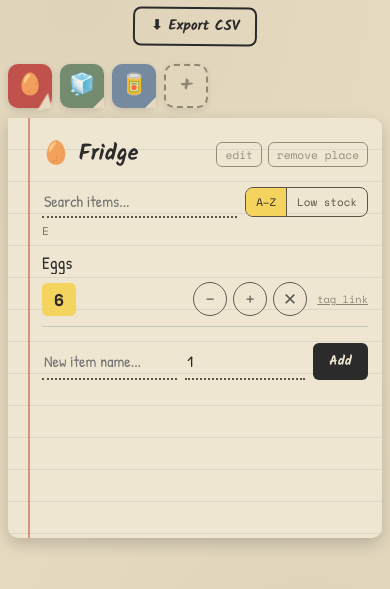
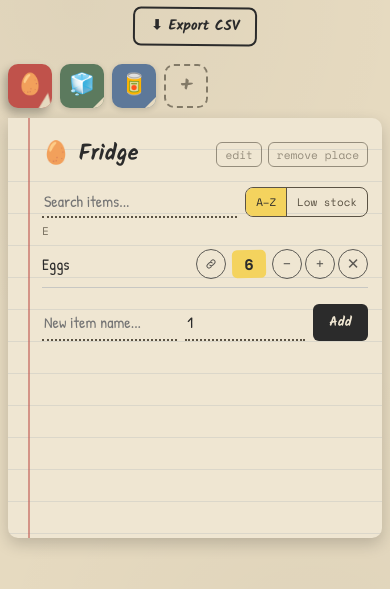
Before and after one commit to KaungSetLin3013/inventory, a plain HTML site: page index.html in a window 390 px wide. Shown: the part 81-670 px from the top of the page. Drawn offline with nearby package versions, Linux system fonts and the light colour scheme.

Commit message:
Update index.html

```diff
--- a/index.html
+++ b/index.html
@@ -84,27 +84,36 @@
   .tabs{
     display:flex;
     flex-direction:column;
-    gap:10px;
+    align-items:flex-end; /* anchor every tab's inward (right) edge at the
+                              same spot, so width differences only change
+                              how far each one extends outward (left) */
+    gap:8px;
     margin-top:46px;
-    margin-right:-2px;
-    z-index:2;
+    margin-right:-14px; /* only the pointed tip tucks under the page —
+                            the rest of each tab's rectangle stays visible */
+    z-index:1;
   }
   .tab{
     font-family:'Kalam', cursive;
     font-weight:700;
     font-size:0.95rem;
     color:#fff;
-    padding:10px 14px 10px 16px;
-    border-radius:8px 0 0 8px;
+    width:44px;
+    height:36px;
+    padding:0 22px 0 16px;
     cursor:pointer;
-    box-shadow: -2px 3px 6px rgba(0,0,0,0.15);
-    opacity:0.82;
-    transform: translateX(6px);
-    transition: transform .15s ease, opacity .15s ease;
+    box-shadow: -2px 3px 6px rgba(0,0,0,0.18);
+    border:none;
     white-space:nowrap;
-    border:none;
     text-align:left;
     position:relative;
+    display:flex;
+    align-items:center;
+    overflow:hidden;
+    /* Pointed ribbon shape: a triangular tip on the inward (right) end,
+       pointing toward the page; flat rectangle on the outward (left) end. */
+    clip-path: polygon(0 0, calc(100% - 14px) 0, 100% 50%, calc(100% - 14px) 100%, 0 100%);
+    transition: width .25s ease, transform .25s ease, box-shadow .2s ease;
   }
   .tab::after{
     content:'';
@@ -117,20 +126,36 @@
     clip-path: polygon(100% 100%, 0 100%, 100% 0);
     filter: drop-shadow(1px 1px 1px rgba(0,0,0,0.25));
     pointer-events:none;
+    display:none; /* the page-corner fold only suits the mobile icon tabs */
   }
-  .tab:hover{ transform: translateX(0px); opacity:1;}
-  .tab.active{ transform: translateX(0px); opacity:1; }
+  .tab:hover{ transform: translateX(-14px); box-shadow: -3px 4px 8px rgba(0,0,0,0.22); }
+  .tab.active{
+    width:200px;
+    transform: translateX(-14px); /* pulled fully out from under the page */
+    z-index:3;
+    box-shadow: -3px 5px 10px rgba(0,0,0,0.28);
+  }
+  .tab.active:hover{ transform: translateX(-14px); }
   .tab-add{
     background:transparent !important;
     color:var(--ink-soft) !important;
-    box-shadow:none;
+    box-shadow:none !important;
     border:2px dashed var(--ink-soft) !important;
-    opacity:0.6;
+    border-radius:8px;
+    opacity:0.7;
+    width:150px;
+    justify-content:center;
+    padding:0 14px;
+    clip-path:none;
+    transform: translateX(-14px); /* the add button always stays fully out */
+    z-index:3;
   }
+  .tab-add:hover{ opacity:1; transform: translateX(-30px); }
   .tab-add::after{ display:none; }
   .tab-icon{ display:none; }
   .tab-icon svg{ width:1.1rem; height:1.1rem; stroke:currentColor; vertical-align:-0.15em; }
-  .tab-label{ display:inline; }
+  .tab-label{ display:inline; opacity:0; transition: opacity .1s ease; }
+  .tab.active .tab-label, .tab-add .tab-label{ opacity:1; }
   .tab-label-icon{ display:inline-flex; vertical-align:-0.2em; }
   .tab-label-icon svg{ width:1.05rem; height:1.05rem; stroke:currentColor; }
 
@@ -146,6 +171,7 @@
     box-shadow: var(--shadow);
     padding: 26px 22px 30px 56px;
     position:relative;
+    z-index:2;
     min-height:420px;
   }
   .page::before{
@@ -240,16 +266,9 @@
   }
   .icon-btn:hover{opacity:1; background:rgba(0,0,0,0.05);}
   .item-tag-btn{
-    font-family:'Space Mono', monospace;
-    font-size:0.65rem;
-    color:var(--ink-soft);
-    background:none;
-    border:none;
-    cursor:pointer;
-    text-decoration:underline;
-    opacity:0.65;
-    padding:0;
+    flex-shrink:0;
   }
+  .item-tag-btn svg{ width:13px; height:13px; stroke:currentColor; }
 
   .empty-note{
     font-size:1.05rem;
@@ -379,6 +398,19 @@
     margin:6px 0 4px;
     font-size:1.3rem;
   }
+  .adjust-name-input{
+    font-family:'Kalam', cursive;
+    font-weight:700;
+    font-size:1.3rem;
+    color:var(--ink);
+    margin:6px 0 4px;
+    width:100%;
+    background:transparent;
+    border:none;
+    border-bottom:2px dashed var(--ink-soft);
+    padding:0 0 3px;
+  }
+  .adjust-name-input:focus{ outline:none; border-bottom-color:var(--ink); }
   .sticky .loc-label{
     font-family:'Space Mono', monospace;
     font-size:0.7rem;
@@ -593,6 +625,7 @@
     .tabs{
       flex-direction:row;
       flex-wrap:wrap;
+      align-items:flex-start;
       margin-top:0;
       margin-right:0;
       margin-bottom:10px;
@@ -604,6 +637,7 @@
       height:44px;
       padding:0;
       border-radius:10px;
+      clip-path:none;
       transform:none !important;
       box-shadow: 0 2px 6px rgba(0,0,0,0.15);
       display:flex;
@@ -611,7 +645,12 @@
       justify-content:center;
     }
     .tab:hover, .tab.active{ transform:none !important; }
+    .tab.active, .tab-add{
+      width:44px;
+      z-index:auto;
+    }
     .tab::after{
+      display:block;
       left:auto;
       right:0;
       bottom:0;
@@ -636,20 +675,20 @@
     .page{ padding:18px 14px 24px 34px; border-radius:0 10px 10px 10px; }
     .page::before{ left:20px; }
 
-    /* Let each inventory row wrap onto two lines: name on its own
-       line, count + actions together below, both with roomier
-       touch targets. */
+    /* Keep name, count, and actions all on one line on mobile —
+       the name truncates with an ellipsis (same as desktop) rather
+       than wrapping onto its own row. */
     .item-row{
-      flex-wrap:wrap;
-      row-gap:8px;
-      padding:10px 0;
+      flex-wrap:nowrap;
+      padding:8px 0;
       border-bottom:1px solid var(--rule);
+      gap:6px;
     }
-    .item-name{ flex-basis:100%; white-space:normal; font-size:1.1rem; }
-    .item-tag-btn{ order:3; }
-    .item-count{ order:1; font-size:1.05rem; padding:4px 12px; }
-    .item-actions{ order:2; margin-left:auto; gap:6px; }
-    .icon-btn{ width:34px; height:34px; font-size:1.05rem; }
+    .item-name{ font-size:1rem; }
+    .item-count{ font-size:0.95rem; padding:3px 9px; }
+    .item-actions{ gap:3px; }
+    .icon-btn, .item-tag-btn{ width:30px; height:30px; font-size:0.95rem; }
+    .item-tag-btn svg{ width:14px; height:14px; }
 
     .add-item-row input{ font-size:1rem; }
     .add-item-row input[type="number"]{ max-width:64px; }
@@ -681,7 +720,7 @@
 <div class="overlay" id="adjustOverlay">
   <div class="sticky">
     <div class="loc-label" id="adjustLoc">LOCATION</div>
-    <h2 id="adjustName">Item</h2>
+    <input type="text" id="adjustName" class="adjust-name-input">
     <div class="counter-block">
       <button id="adjustMinus">−</button>
       <div class="count-display" id="adjustCount">0</div>
@@ -835,12 +874,16 @@
   let itemSortMode = localStorage.getItem(SORT_MODE_KEY) || 'alpha';
   function saveSortMode(){ localStorage.setItem(SORT_MODE_KEY, itemSortMode); }
 
+  // Small link icon for the "write to NFC tag" button — replaces the old
+  // text label so it doesn't compete for space in the row.
+  const LINK_SVG = '<svg viewBox="0 0 24 24" fill="none" stroke-width="1.8" stroke-linecap="round" stroke-linejoin="round"><path d="M10 14a3.5 3.5 0 0 0 5 0l3-3a3.5 3.5 0 0 0-5-5l-1.5 1.5"/><path d="M14 10a3.5 3.5 0 0 0-5 0l-3 3a3.5 3.5 0 0 0 5 5l1.5-1.5"/></svg>';
+
   function itemRowHTML(it){
     const countClass = it.count === 0 ? ' zero' : '';
     return `
       <div class="item-row">
         <div class="item-name">${it.name}</div>
-        <button class="item-tag-btn" data-showlink="${it.id}">tag link</button>
+        <button class="icon-btn item-tag-btn" data-showlink="${it.id}" title="Write to NFC tag">${LINK_SVG}</button>
         <div class="item-count${countClass}" data-openadjust="${it.id}">${it.count}</div>
         <div class="item-actions">
           <button class="icon-btn" data-quickminus="${it.id}">−</button>
@@ -994,7 +1037,7 @@
     adjustingId = itemId;
     const loc = data.locations.find(l => l.id === it.locationId);
     document.getElementById('adjustLoc').textContent = loc ? loc.name : '';
-    document.getElementById('adjustName').textContent = it.name;
+    document.getElementById('adjustName').value = it.name;
     document.getElementById('adjustCount').textContent = it.count;
     document.getElementById('adjustOverlay').classList.add('show');
   }
@@ -1012,7 +1055,16 @@
     document.getElementById('adjustCount').textContent = it.count;
     saveData();
   };
+  document.getElementById('adjustName').addEventListener('keydown', (e) => {
+    if(e.key === 'Enter'){ e.preventDefault(); document.getElementById('adjustDone').click(); }
+  });
   document.getElementById('adjustDone').onclick = () => {
+    const it = data.items.find(i => i.id === adjustingId);
+    if(it){
+      const newName = document.getElementById('adjustName').value.trim();
+      if(newName) it.name = newName;
+      saveData();
+    }
     document.getElementById('adjustOverlay').classList.remove('show');
     // clean the ?tag= param from the URL so a refresh doesn't reopen it
     if(window.history && window.history.replaceState){
```
